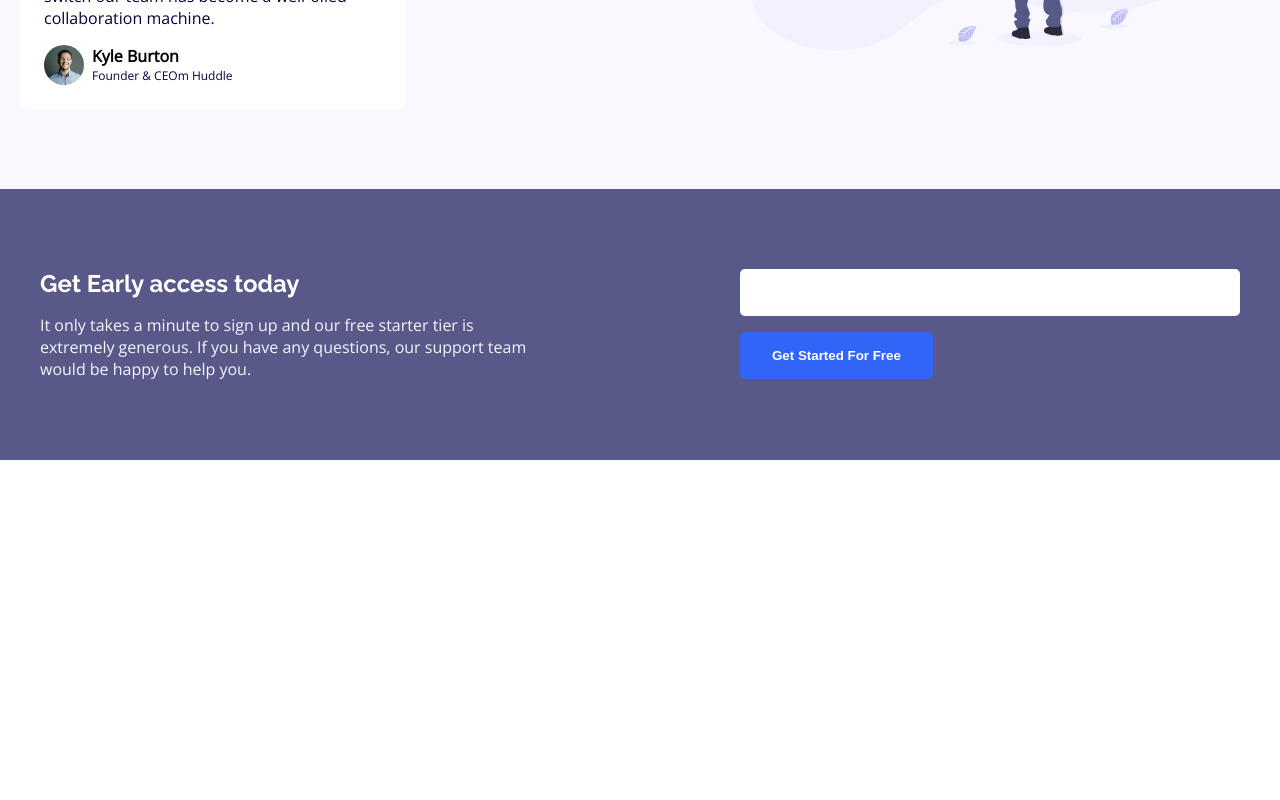
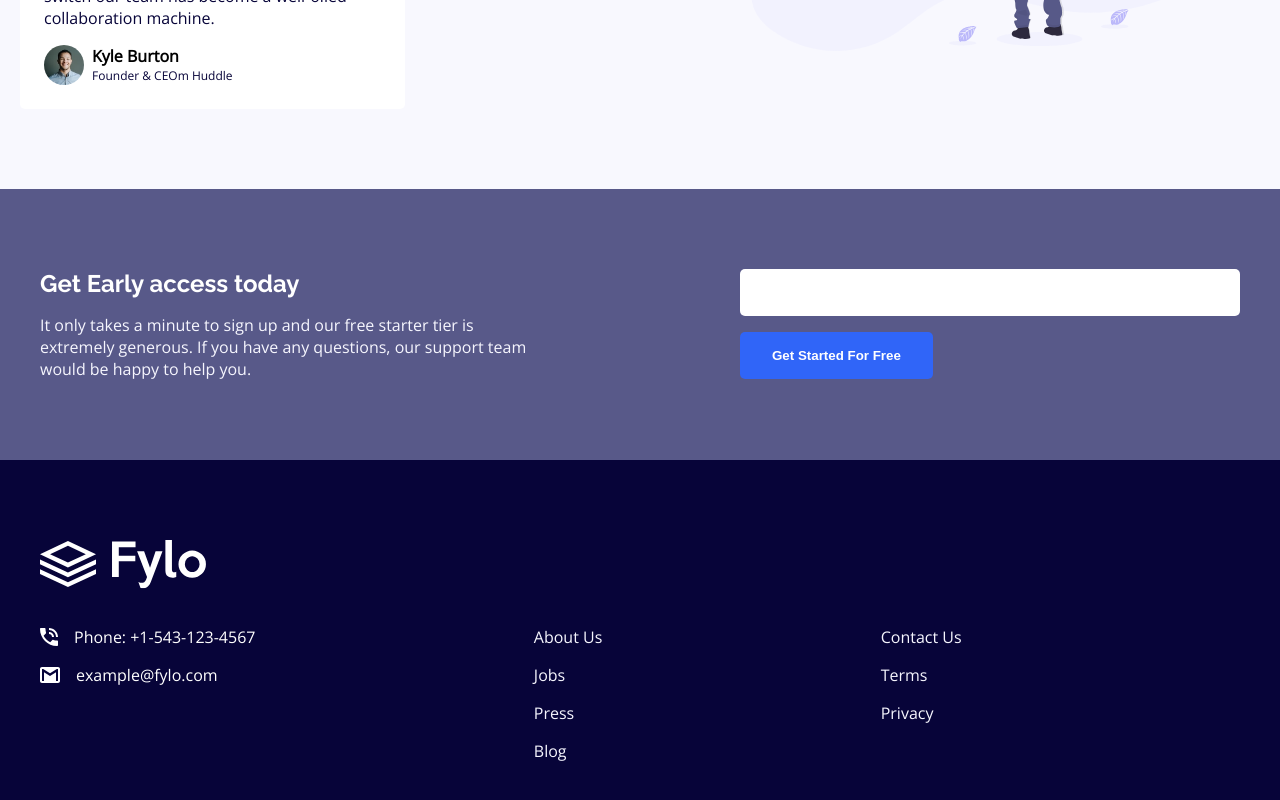
Before and after one commit to jwhong98/fylo-two-column, a React (Create React App) app: page / in a window 1280 px wide. Shown: the part 1086-1886 px from the top of the page. Before the commit the page ends 1546 px from the top, so only its background shows below. Built offline with nearby package versions, Linux system fonts and the light colour scheme.

Commit message:
added Footer

```diff
--- a/src/App.js
+++ b/src/App.js
@@ -1,6 +1,7 @@
 import "./App.css";
 import Content from "./components/Content/Content";
 import EarlyAccess from "./components/EarlyAccess/EarlyAccess";
+import Footer from "./components/Footer/Footer";
 import Header from "./components/Header/Header";
 import Hero from "./components/Hero/Hero";
 
@@ -11,6 +12,7 @@ function App() {
       <Hero />
       <Content />
       <EarlyAccess />
+      <Footer />
     </>
   );
 }
--- /dev/null
+++ b/src/components/Footer/Footer.js
@@ -0,0 +1,62 @@
+import React from "react";
+import {
+  FooterContainer,
+  FooterWrap,
+  FooterContent,
+  FooterInfo,
+  FooterList,
+  ListItem,
+  Socials,
+} from "./FooterElements";
+import logo from "../../images/logo2.svg";
+import phone from "../../images/icon-phone.svg";
+import email from "../../images/icon-email.svg";
+
+const Footer = () => {
+  return (
+    <FooterContainer>
+      <FooterWrap>
+        <img src={logo} alt="" />
+        <FooterContent>
+          <FooterInfo>
+            <p>
+              <img src={phone} alt="" /> Phone: +1-543-123-4567
+            </p>
+            <p>
+              {" "}
+              <img src={email} alt="" /> example@fylo.com
+            </p>
+          </FooterInfo>
+          <FooterList>
+            <ListItem>
+              <a href="/">about us</a>
+            </ListItem>
+            <ListItem>
+              <a href="/">jobs</a>
+            </ListItem>
+            <ListItem>
+              <a href="/">press</a>
+            </ListItem>
+            <ListItem>
+              <a href="/">blog</a>
+            </ListItem>
+          </FooterList>
+          <FooterList>
+            <ListItem>
+              <a href="/">contact us</a>
+            </ListItem>
+            <ListItem>
+              <a href="/">terms</a>
+            </ListItem>
+            <ListItem>
+              <a href="/">privacy</a>
+            </ListItem>
+          </FooterList>
+          <Socials></Socials>
+        </FooterContent>
+      </FooterWrap>
+    </FooterContainer>
+  );
+};
+
+export default Footer;
--- /dev/null
+++ b/src/components/Footer/FooterElements.js
@@ -0,0 +1,53 @@
+import styled from "styled-components";
+
+export const FooterContainer = styled.footer`
+  background: hsl(243, 87%, 12%);
+  padding: 5rem 20px;
+`;
+
+export const FooterWrap = styled.div`
+  width: 100%;
+  max-width: 1200px;
+  margin: 0 auto;
+`;
+
+export const FooterContent = styled.div`
+  display: flex;
+  align-items: flex-start;
+  justify-content: space-between;
+  margin-top: 2rem;
+`;
+
+export const FooterInfo = styled.div`
+  display: flex;
+  flex-direction: column;
+  gap: 1rem;
+
+  p {
+    color: #fff;
+    display: flex;
+    align-items: center;
+    gap: 1rem;
+  }
+`;
+
+export const FooterList = styled.ul`
+  list-style: none;
+  display: flex;
+  flex-direction: column;
+  gap: 1rem;
+`;
+
+export const ListItem = styled.li`
+  a {
+    color: hsl(240, 75%, 98%);
+    text-decoration: none;
+    text-transform: capitalize;
+
+    &:hover {
+      color: hsl(238, 22%, 44%);
+    }
+  }
+`;
+
+export const Socials = styled.div``;
```
Also changed, not shown: src/images/logo2.svg (added).
